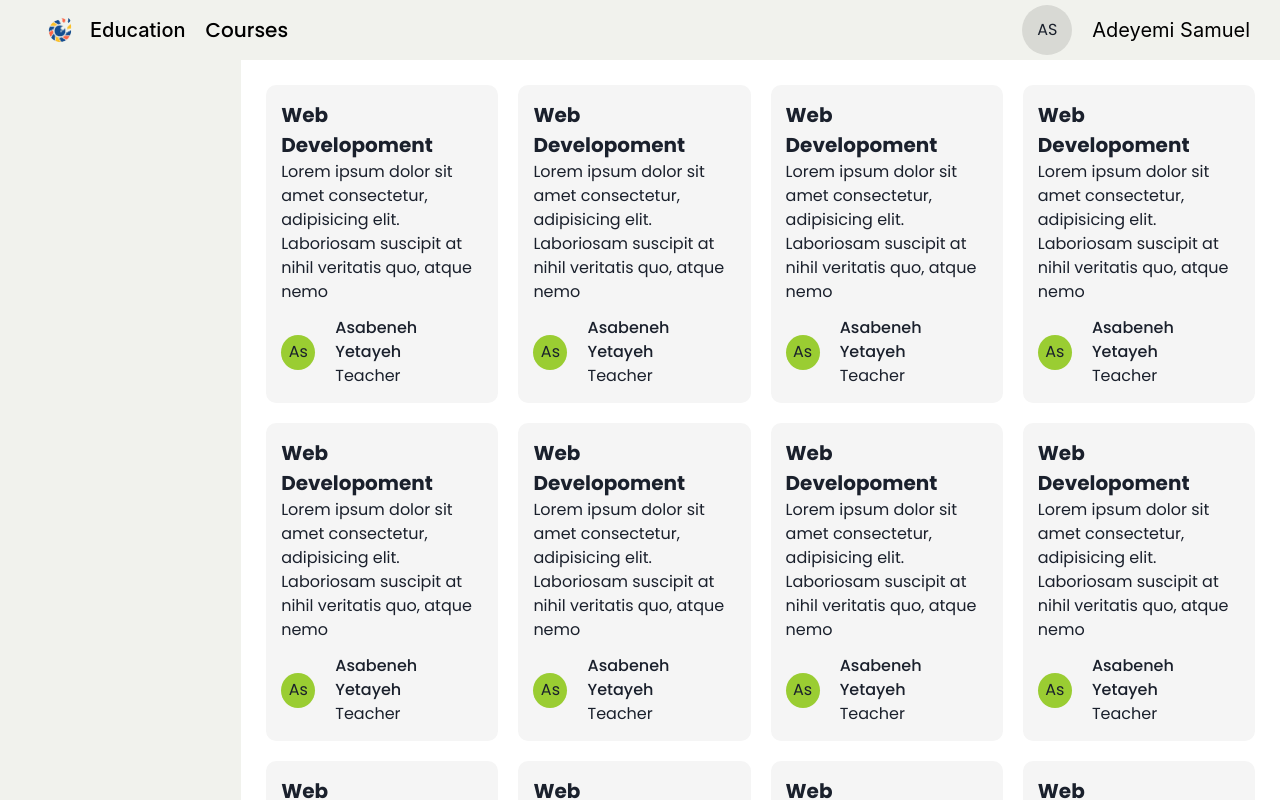
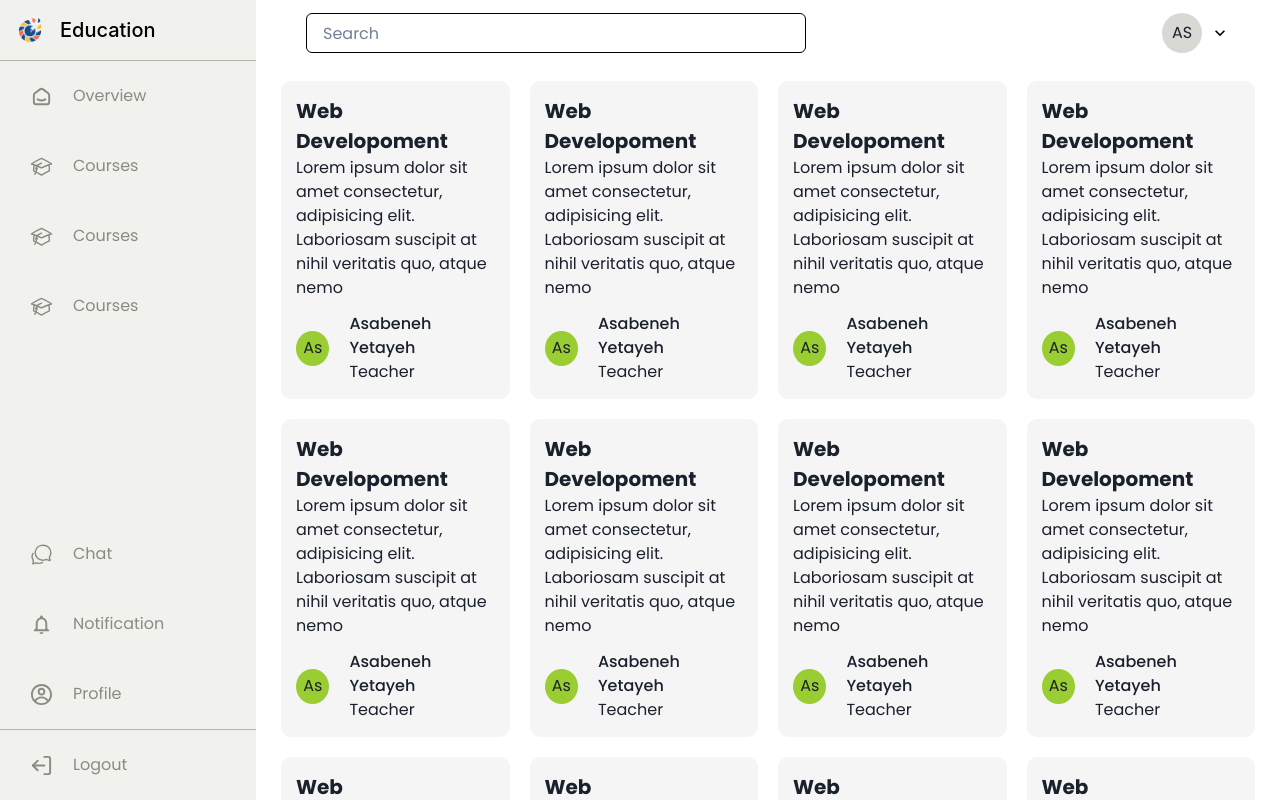
Before and after one commit to ZakaryaMeddahi/private-school-system, a Next.js app in the folder client/: page /student_dashboard/course in a window 1280 px wide. Built offline with nearby package versions, Linux system fonts and the light colour scheme.

Commit message:
add interaction between pages using link

```diff
--- a/client/src/app/(home)/layout.js
+++ b/client/src/app/(home)/layout.js
@@ -1,26 +1,19 @@
 'use client';
 
-
 import Logo from "@/components/Logo/Logo";
-import {
-    Box,
-    Center,
-    Container,
-    Divider,
-    Flex,
-    Grid,
-    GridItem,
-    Heading,
-    Text,
-    HStack
-} from "@chakra-ui/react";
+import { Box,Center, Container, Divider, Flex, Grid, GridItem, Heading, Text, HStack, Input } from "@chakra-ui/react";
 import { MdOutlineKeyboardDoubleArrowLeft } from "react-icons/md";
 import { HiOutlineAcademicCap } from "react-icons/hi2";
 import { IoChatbubblesOutline } from "react-icons/io5";
 import { MdOutlineNotifications } from "react-icons/md";
 import { IoMdSearch } from "react-icons/io";
 import { useRef } from "react";
+import { LuLogOut } from "react-icons/lu";
+import { TbSmartHome } from "react-icons/tb";
 import CourseCard from "@/components/Course Card/CourseCard";
+import { CgProfile } from "react-icons/cg";
+import Link from "next/link";
+import { MdKeyboardArrowDown } from "react-icons/md";
 
 
 const Layout = ({ children }) => {
@@ -35,95 +28,209 @@ const Layout = ({ children }) => {
     }
 
     return (
-        <Container maxW='100%' h='100vh' margin='0' p='0' display='flex' flexDirection='column'>
-            <Box h='100px' bgColor='#F1F2ED'>
-                <Flex h='100%' alignItems='center' justifyContent='space-between'>
-                    <Box display='flex' alignItems='center' gap='5' paddingLeft='30'>
-                        <Logo color='black' fontSize='20px' fontWeight='500'/>
-                        <Text color='black' fontSize='20px' fontWeight='500'>Courses</Text>
+        <Box
+            w='100%'
+            h='100vh'
+            display='flex'
+        >
+            {/* Sid bar */}
+            <Box
+                w='25%'
+                h='100%'
+                bgColor='#F1F2ED'
+                display='flex'
+                flexDir='column'
+            >
+                <Box
+                    paddingRight='25px'
+                    w='100%'
+                >
+                    <Logo color='black' fontSize='20px' fontWeight='500'/>
+                </Box>
+                <Divider borderColor='#898C81' />
+                <Box
+                    w='100%'
+                    h='100%'
+                    display='flex'
+                    flexDir='column'
+                >
+                    <Link href='/student_dashboard'>
+                        <Box
+                            w='100%'
+                            display='flex'
+                            flexDir='row'
+                            gap='5'
+                            alignItems='center'
+                            paddingLeft='30'
+                            minH='70px'
+                            maxH='80px'
+                            _hover={{bgColor: 'whiteSmoke'}}
+                            >
+                            <TbSmartHome color="#898C81" size='23px' />
+                            <Text color='#898C81'>Overview</Text>
+                        </Box>
+                    </Link>
+                    <Link href='/student_dashboard/course'>
+                        <Box
+                            w='100%'
+                            display='flex'
+                            flexDir='row'
+                            gap='5'
+                            alignItems='center'
+                            paddingLeft='30'
+                            minH='70px'
+                            maxH='80px'
+                            _hover={{bgColor: 'whiteSmoke'}}
+                            >
+                            <HiOutlineAcademicCap color="#898C81" size='23px' />
+                            <Text color='#898C81'>Courses</Text>
+                        </Box>
+                    </Link>
+                    <Box
+                        w='100%'
+                        display='flex'
+                        flexDir='row'
+                        gap='5'
+                        alignItems='center'
+                        paddingLeft='30'
+                        minH='70px'
+                        maxH='80px'
+                        _hover={{bgColor: 'whiteSmoke'}}
+                    >
+                        <HiOutlineAcademicCap color="#898C81" size='23px' />
+                        <Text color='#898C81'>Courses</Text>
                     </Box>
-                    <Box display='flex' alignItems='center' gap='5' paddingRight='30'>
-                        <Box w='50px' h='50px' borderRadius='50px' bgColor='#D8D9D4'>
-                            <Center height='100%'>
-                                AS
-                            </Center>
+                    <Box
+                        w='100%'
+                        display='flex'
+                        flexDir='row'
+                        gap='5'
+                        alignItems='center'
+                        paddingLeft='30'
+                        minH='70px'
+                        maxH='80px'
+                        _hover={{bgColor: 'whiteSmoke'}}
+                    >
+                        <HiOutlineAcademicCap color="#898C81" size='23px' />
+                        <Text color='#898C81'>Courses</Text>
+                    </Box>
+                </Box>
+                <Box
+                    w='100%'
+                    height='fit-content'
+                    display='flex'
+                    flexDir='column'
+                >
+                    <Link href='/chat'>
+                        <Box
+                            w='100%'
+                            display='flex'
+                            flexDir='row'
+                            gap='5'
+                            alignItems='center'
+                            paddingLeft='30'
+                            minH='70px'
+                            maxH='80px'
+                            _hover={{bgColor: 'whiteSmoke'}}
+                        >
+                            <IoChatbubblesOutline color="#898C81" size='23px' />
+                            <Text color='#898C81'>Chat</Text>
                         </Box>
-                        <Box>
-                            <Heading fontSize='20px' fontWeight='400' color='black'>Adeyemi Samuel</Heading>
-                            <Text fontSize='14px' color='#898C81'></Text>
+                    </Link>
+                    <Box
+                        w='100%'
+                        display='flex'
+                        flexDir='row'
+                        gap='5'
+                        alignItems='center'
+                        paddingLeft='30'
+                        minH='70px'
+                        maxH='80px'
+                        _hover={{bgColor: 'whiteSmoke'}}
+                    >
+                        <MdOutlineNotifications color="#898C81" size='23px' />
+                        <Text color='#898C81'>Notification</Text>
+                    </Box>
+                    <Box
+                        w='100%'
+                        display='flex'
+                        flexDir='row'
+                        gap='5'
+                        alignItems='center'
+                        paddingLeft='30'
+                        minH='70px'
+                        maxH='80px'
+                        _hover={{bgColor: 'whiteSmoke'}}
+                    >
+                        <CgProfile color="#898C81" size='23px' />
+                        <Text color='#898C81'>Profile</Text>
+                    </Box>
+                    <Divider borderColor='#898C81' />
+                    <Box
+                        w='100%'
+                        display='flex'
+                        flexDir='row'
+                        gap='5'
+                        alignItems='center'
+                        paddingLeft='30'
+                        minH='70px'
+                        maxH='80px'
+                        _hover={{bgColor: 'whiteSmoke'}}
+                    >
+                        <Box transform='scaleX(-1)'>
+                            <LuLogOut color="#898C81" size='23px' transform='scaleX(-1)' />
                         </Box>
+                        <Text color='#898C81'>Logout</Text>
                     </Box>
-                </Flex>
+                </Box>
             </Box>
-            <Box w='100%' height='100%' display='flex' flexDir='row'>
-                <Box w='300px' bgColor='#F1F2ED'></Box>
-                {children}
-                {/* <Box overflowY='auto' w='100%'>{children}</Box> */}
+            <Box
+                w='100%'
+                h='100%'
+                display='flex'
+                flexDir='column'
+            >
+                {/* header bar */}
+                <Box
+                    w='100%'
+                    h='8%'
+                    display='flex'
+                    alignItems='center'
+                    justifyContent='space-between'
+                    paddingInline={50}
+                    paddingBlock={0}
+                    marginTop={'10px'}
+                >
+                    <Input placeholder="Search" w='500px' borderColor='black' />
+                    <Box
+                        display='flex'
+                        alignItems={'center'}
+                        gap={2}
+                    >
+                        <Box
+                            w={'40px'}
+                            h={'40px'}
+                            borderRadius='50%'
+                            bgColor='#D8D9D4'
+                            display='flex'
+                            alignItems='center'
+                            justifyContent='center'
+                            paddingBlock={5}
+                        >
+                            AS
+                        </Box>
+                        <MdKeyboardArrowDown color='black' size='20px' />
+                    </Box>
+                </Box>
+                {/* body */}
+                <Box
+                    w={'100%'}
+                    h={'93%'}
+                >
+                    {children}
+                </Box>
             </Box>
-        </Container>
-        // <Container m='0' p='0' maxW='100%' overflowY='auto'>
-        //     <Box h='80px' bgColor='#F1F2ED' display='grid' gridTemplateColumns='auto 1fr 0.25fr' alignItems='center' justifyItems='center' >
-        //         <Logo color='black' fontSize='20px' fontWeight='500'/>
-        //         <Box display='flex' alignItems='center' justifyContent='center' marginInline='36px'>
-        //             <Center>
-        //                 <HStack w='500px' spacing='5px' bgColor='white' paddingLeft='10' p='1' borderRadius='8' border='1px solid black' boxShadow='rgba(0, 0, 0, 0.19) 0px 10px 20px, rgba(0, 0, 0, 0.23) 0px 6px 6px'>
-        //                     <IoMdSearch color='black' size='30px' />
-        //                     <input ref={inputRef} type="search" name="" id="" style={{color: 'black', paddingLeft: '10px', paddingBlock: '5px', width: '100%', backgroundColor: 'transparent'}} onFocus={onFocus} />
-        //                 </HStack>
-        //             </Center>
-        //         </Box>
-        //         <Box display='flex' flexDirection='row' alignItems='center'>
-        //             <Box w='50px' h='50px' borderRadius='50px' bgColor='#D8D9D4'>
-        //                 <Center height='100%'>
-        //                     AS
-        //                 </Center>
-        //             </Box>
-        //             <Box>
-        //                 <Heading fontSize='20px' fontWeight='400' color='black'>Adeyemi Samuel</Heading>
-        //                 <Text fontSize='14px' color='#898C81'>Student@gmail.com</Text>
-        //             </Box>
-        //         </Box>
-        //     </Box>
-        //     <Grid templateColumns='auto 1fr' height='100%'>
-        //         <GridItem height='100%' w='300px' bgColor='#F1F2ED'>
-        //             <Box w='100%' h='89%' display='flex' flexDir='column' justifyContent='space-between'>
-        //                 <Box>
-        //                     <Box w='100%' display='flex' flexDir='row' gap='5' alignItems='center' paddingLeft='30' h='70px' _hover={{bgColor: 'white'}}>
-        //                         <HiOutlineAcademicCap color="#898C81" size='23px' />
-        //                         <Text color='#898C81'>Courses</Text>
-        //                     </Box>
-        //                     <Box w='100%' display='flex' flexDir='row' gap='5' alignItems='center' paddingLeft='30' h='70px' _hover={{bgColor: 'white'}} >
-        //                         <HiOutlineAcademicCap color="#898C81" size='23px' />
-        //                         <Text color='#898C81'>Courses</Text>
-        //                     </Box>
-        //                     <Box w='100%' display='flex' flexDir='row' gap='5' alignItems='center' paddingLeft='30' h='70px' _hover={{bgColor: 'white'}} >
-        //                         <HiOutlineAcademicCap color="#898C81" size='23px' />
-        //                         <Text color='#898C81'>Courses</Text>
-        //                     </Box>
-        //                     <Box w='100%' display='flex' flexDir='row' gap='5' alignItems='center' paddingLeft='30' h='70px' _hover={{bgColor: 'white'}} >
-        //                         <HiOutlineAcademicCap color="#898C81" size='23px' />
-        //                         <Text color='#898C81'>Courses</Text>
-        //                     </Box>
-        //                     <Box w='100%' display='flex' flexDir='row' gap='5' alignItems='center' paddingLeft='30' h='70px' _hover={{bgColor: 'white'}} >
-        //                         <HiOutlineAcademicCap color="#898C81" size='23px' />
-        //                         <Text color='#898C81'>Courses</Text>
-        //                     </Box>
-        //                 </Box>
-        //                 <Box>
-        //                     <Box w='100%' display='flex' flexDir='row' gap='5' alignItems='center' paddingLeft='30' h='70px' _hover={{bgColor: 'white'}} >
-        //                         <IoChatbubblesOutline color="#898C81" size='23px' />
-        //                         <Text color='#898C81'>Chat</Text>
-        //                     </Box>
-        //                     <Box w='100%' display='flex' flexDir='row' gap='5' alignItems='center' paddingLeft='30' h='70px' _hover={{bgColor: 'white'}} >
-        //                         <MdOutlineNotifications color="#898C81" size='23px' />
-        //                         <Text color='#898C81'>Notification</Text>
-        //                     </Box>
-        //                 </Box>
-        //             </Box>
-        //         </GridItem>
-        //         <GridItem>{children}</GridItem>
-        //     </Grid>
-        // </Container>
+        </Box>
     );
 }
 
```
Also changed, not shown: client/src/Pages/Chat.jsx (+48 -1 lines), client/src/Pages/StudentDashbord.jsx (+5 -3 lines).
